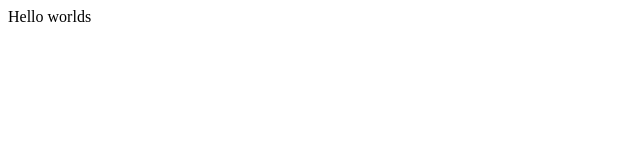
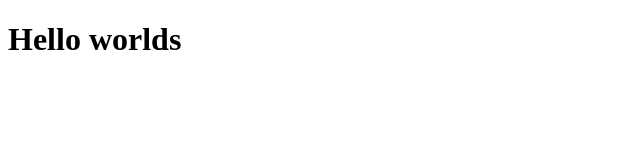
Before and after one commit to ali-techworld/html-and-csss, a plain HTML site: page index.html in a window 1280 px wide. Shown: the whole page, without its empty margins (0-640 px from the left). Drawn offline with Linux system fonts and the light colour scheme.

Commit message:
Miguel Commit and push 2:57pm UTC-4

```diff
--- a/index.html
+++ b/index.html
@@ -1,5 +1,6 @@
 <!DOCTYPE html>
 <html lang="en">
+
 <head>
   <meta charset="UTF-8">
   <title>Fork Me! FCC: Test Suite Template</title>
@@ -8,7 +9,7 @@
 
 <body>
   <script src="https://cdn.freecodecamp.org/testable-projects-fcc/v1/bundle.js"></script>
-    Hello worlds
+  <h1>Hello worlds</h1>
   <!--
 
     Hello Camper!
@@ -21,6 +22,7 @@
     - The freeCodeCamp Team
 
     -->
-    <script  src="js/index.js"></script>
+  <script src="js/index.js"></script>
 </body>
+
 </html>
```
Lines whose indentation alone changed are shown as unchanged.
